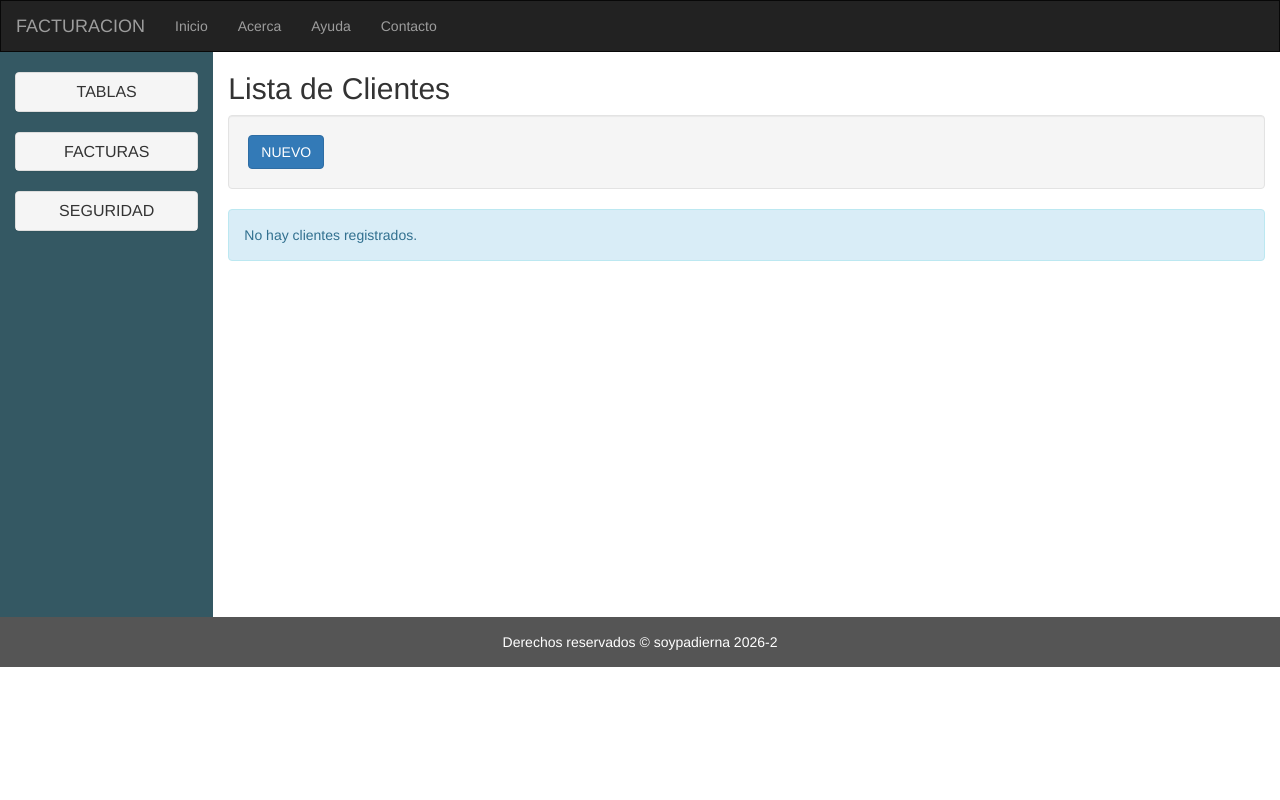
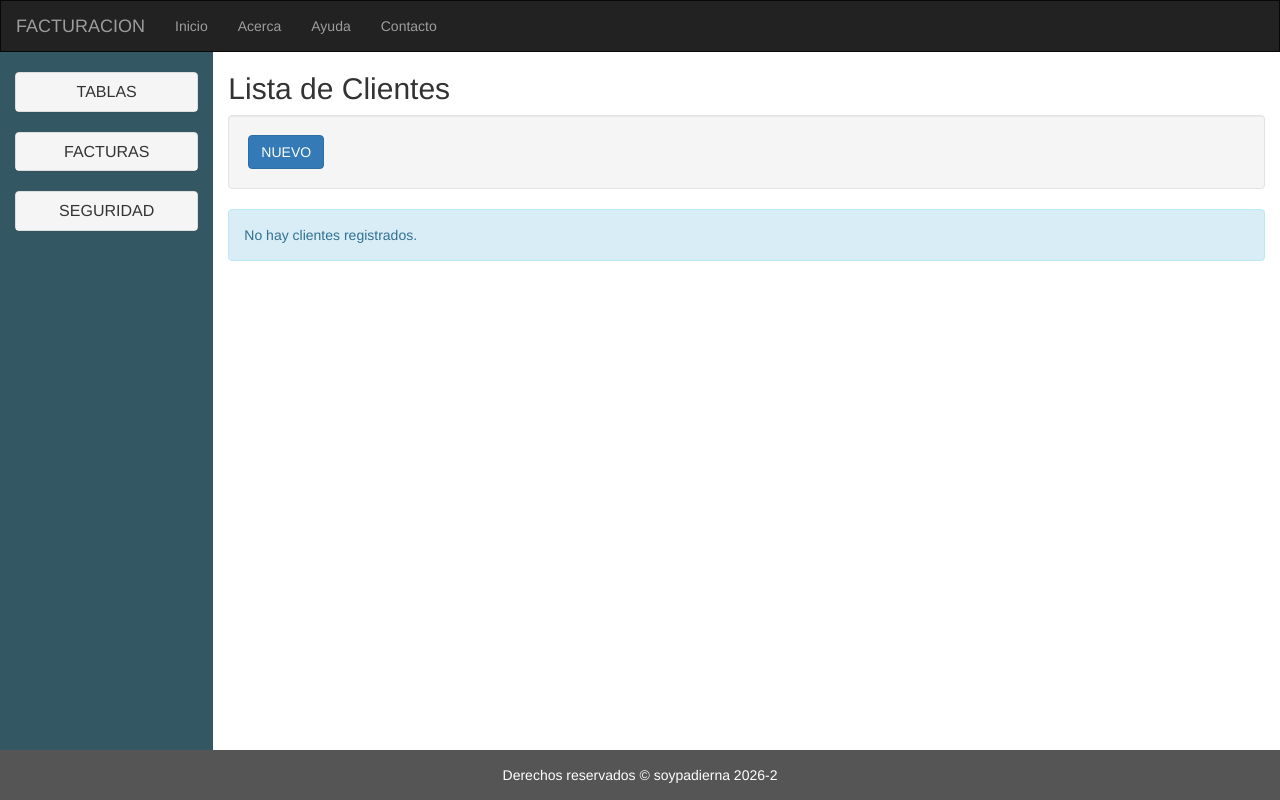
Before and after one commit to soypadierna/MVC_Contactos, an ASP.NET Core app: page /Clientes in a window 1280 px wide. Run offline with ASP.NET Core 8, Linux system fonts and the light colour scheme; data that the repository does not hold is empty; some libraries are stand-ins or nearby versions.

Commit message:
fix: footer pegado al fondo con flexbox

```diff
--- a/Views/Shared/_LayoutFacturacion.cshtml
+++ b/Views/Shared/_LayoutFacturacion.cshtml
@@ -19,7 +19,11 @@
     <style>
         .navbar { margin-bottom: 0; border-radius: 0; }
         .sidenav { padding: 20px 15px; background-color: #345863; }
-        footer { background-color: #555; color: white; padding: 15px; }
+        html, body { height: 100%; }
+body { display: flex; flex-direction: column; min-height: 100vh; }
+.container-fluid.contenedor-principal { flex: 1 0 auto; width: 100%; }
+.container-fluid {margin: 0;}
+footer { background-color: #555; color: white; padding: 15px; flex-shrink: 0; }
         footer p { margin: 0; }
         .caja { background-color: #eeeeee; padding: 20px; margin: 15px 0; border-radius: 4px; }
         .caja h2, .caja h4, .caja p { margin-top: 0; }
@@ -35,7 +39,7 @@
         .form-horizontal .input-validation-error { border-color: #a94442; }
         @@media screen and (max-width: 991px) { .form-horizontal .control-label { text-align: left; } }
         @@media screen and (min-width: 768px) {
-            .row.content { display: flex; min-height: 565px; }
+            .row.content { display: flex; min-height: 100%; }
             .row.content::before, .row.content::after { display: none; }
         }
     </style>
@@ -61,7 +65,7 @@
             </div>
         </div>
     </nav>
-    <div class="container-fluid text-center">
+    <div class="container-fluid text-center contenedor-principal">
         <div class="row content">
             <div class="col-sm-3 col-md-2 sidenav">
                 <div class="panel-group">
```
